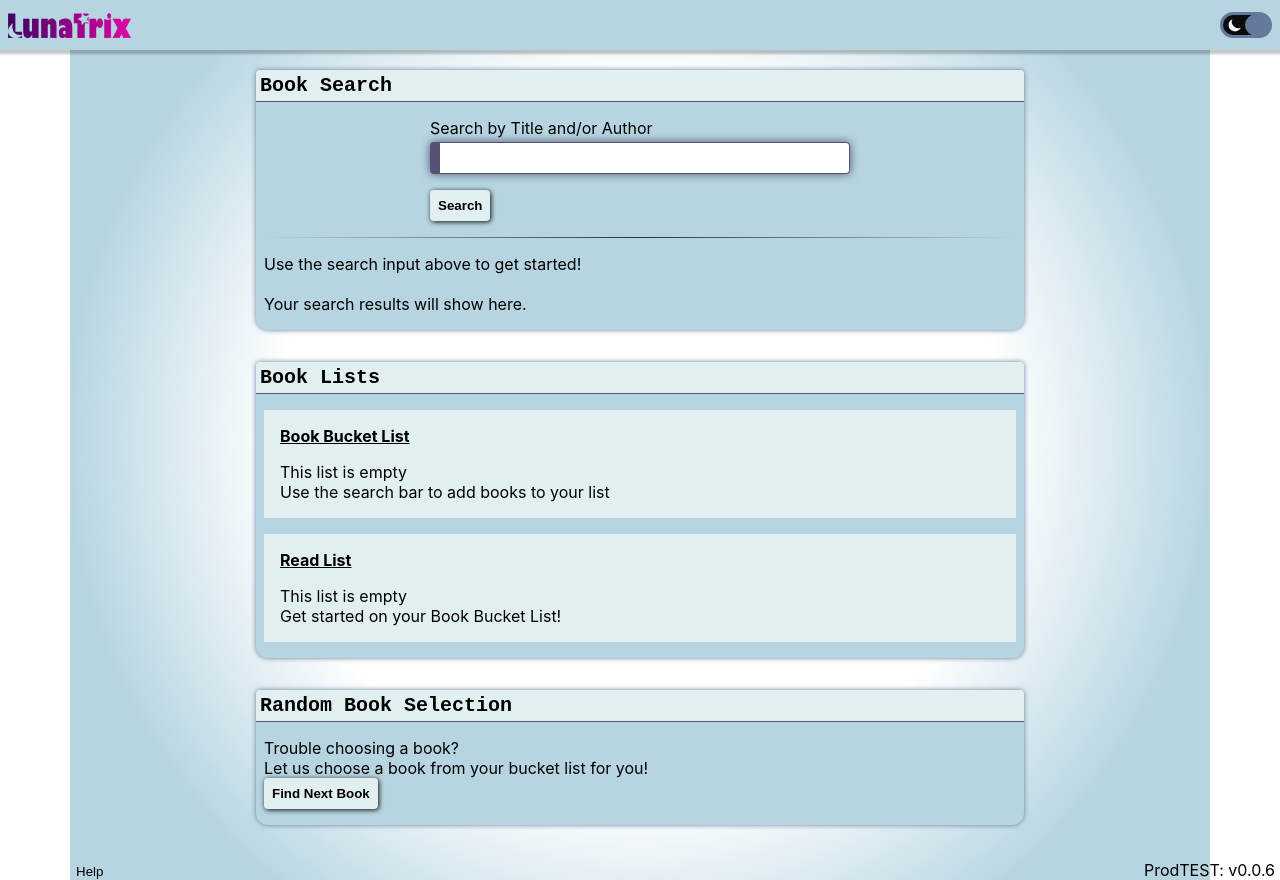
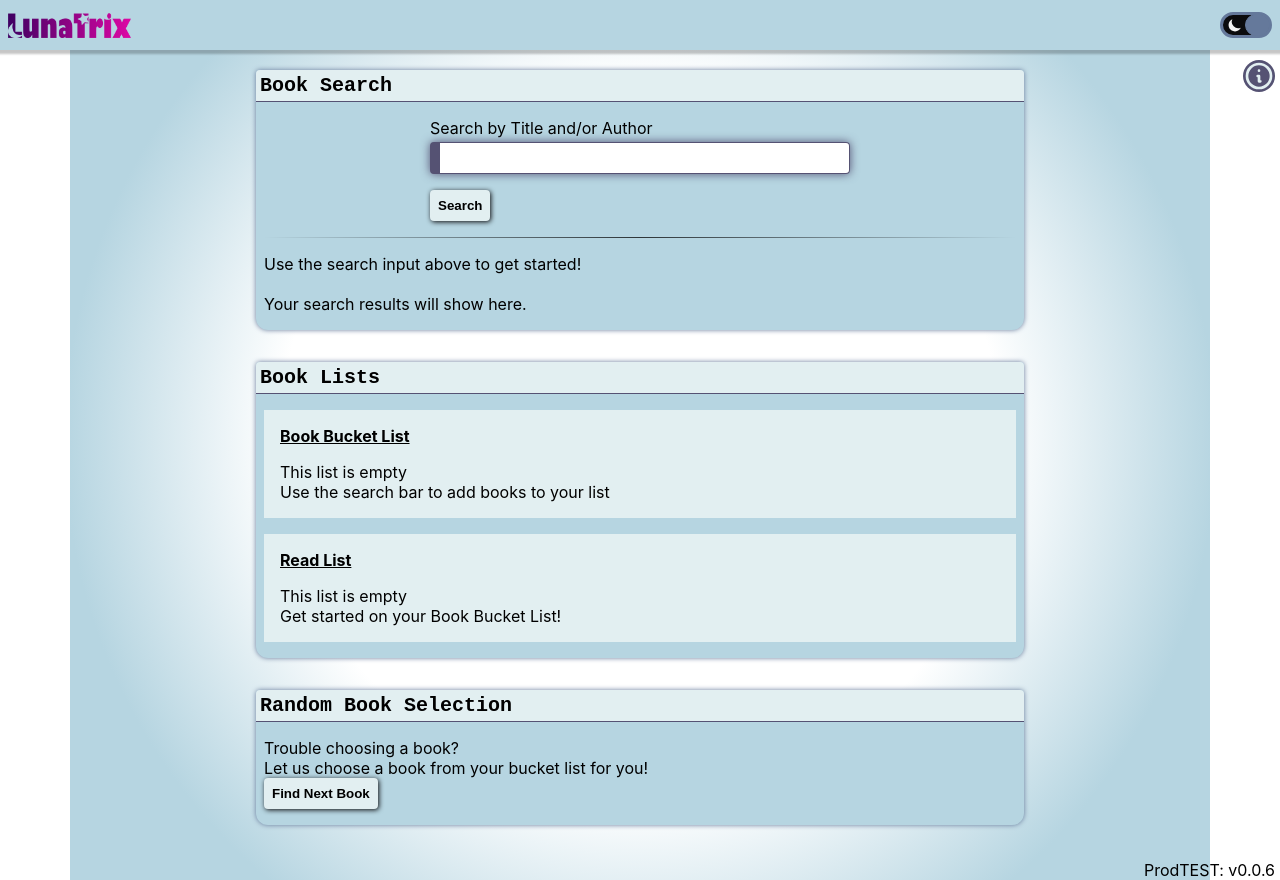
Before and after one commit to ElizabethClohosey/Book-club, a React (Create React App) app: page / in a window 1280 px wide. Built offline with nearby package versions, Linux system fonts and the light colour scheme.

Commit message:
added instructions to modal.  Updated some style.  Cleanup commented out style

```diff
--- a/src/assets/style/common.css
+++ b/src/assets/style/common.css
@@ -4,8 +4,6 @@
 .list-wrapper {
   background: var(--light);
   padding: 1rem;
-  /* position: absolute;
-  width: 80%; */
 }
 
 .app-dark .list-wrapper {
@@ -58,24 +56,15 @@
 .book-card-wrapper {
   background: white;
   margin-right: 0.5rem;
-  /* width: 6rem;
-  min-width: 6rem; */
   width: 8rem;
   min-width: 8rem;
-  /* border: 1px solid rgb(210, 210, 210); */
   box-shadow: 0 0 5px var(--purblue);
 }
 
 .app-dark .book-card-wrapper {
   background: var(--darkMode-bg);
-  /* border: 1px solid var(--blue-gray); */
   box-shadow: 0 0 5px var(--purblue);
 }
-
-/* .book-card-header {
-  width: 100%;
-  text-align: center;
-} */
 
 .book-card-content {
   background: white;
@@ -85,18 +74,14 @@
 
 .app-dark .book-card-content {
   background: var(--darkMode-bg);
-  /* border-bottom: 1px solid var(--blue-gray); */
 }
 
 .book-card img {
   min-height: 125px;
   height: 135px;
-  /* width: 6rem;
-  max-width: 6rem; */
   width: 8rem;
   max-width: 8rem;
   margin: auto;
-  /* width: 100%; */
 }
 
 .book-card p {
@@ -129,6 +114,7 @@
   width: 90%;
   max-width: 540px;
   margin: auto;
+  border-radius: 0.25rem;
 }
 
 .user-message svg {
@@ -155,13 +141,9 @@
   position: fixed;
   top: 0;
   left: 0;
-  background: rgba(0, 0, 0, 0.8);
   background: white;
   z-index: 98;
-  padding-top: 60px;
-  /* position: relative; */
   overflow-y: scroll;
-  /* z-index: 999; */
 }
 
 .app-dark .modal-wrapper {
@@ -178,15 +160,11 @@
   flex-direction: column;
   align-items: center;
   overflow-y: auto;
-  /* position: relative; */
   padding: 1rem;
 }
 
 .modal .close-btn {
   align-self: flex-end;
-  /* position: absolute;
-top: 0;
-right: 0; */
 }
 
 .modal-header {
@@ -221,7 +199,6 @@ button {
 
 .theme {
   display: flex;
-  /* align-items: center; */
   justify-content: space-around;
   max-width: 50px;
 }
@@ -285,8 +262,6 @@ button {
 
 .app-dark .btn {
   background: var(--blue-gray);
-  /* color: white; */
-  /* text-shadow: 0px 0px 5px var(--black); */
 }
 
 .btn.responsive {
@@ -302,7 +277,6 @@ button {
   color: var(--purblue);
   font-size: 1.25rem;
   margin-top: 0.5rem;
-  /* padding: .5rem 0; */
 }
 
 .app-dark .btn-bar svg {
@@ -311,6 +285,23 @@ button {
 
 .btn-bar svg.delete-book {
   color: var(--err);
+}
+
+.information-btn {
+  position: fixed;
+  top: 60px;
+  right: 5px;
+  background: var(--purblue);
+  border-radius: 100%;
+  display: flex;
+  align-items: center;
+  padding: 0;
+  cursor: pointer;
+}
+
+.information-btn svg {
+  font-size: 2rem;
+  color: var(--light);
 }
 
 @media screen and (min-width: 768px) {
--- a/src/components/common/help.jsx
+++ b/src/components/common/help.jsx
@@ -1,13 +1,13 @@
 import React from "react";
 import { BsBucketFill } from "react-icons/bs";
 import { FaBook } from "react-icons/fa";
-import { GiOpenBook, GiWhiteBook } from "react-icons/gi";
+import { GiOpenBook } from "react-icons/gi";
 
 const Help = () => {
   return (
     <div
-      style={{ position: "absolute", bottom: "20px", background: 'white', minWidth: '400px', padding: '1rem' }}
-      className="list-instructions"
+      // style={{ position: "absolute", bottom: "20px", background: 'white', minWidth: '400px', padding: '1rem' }}
+      // className="list-instructions"
     >
       <p>
         <span>
--- a/src/components/common/modal.jsx
+++ b/src/components/common/modal.jsx
@@ -6,7 +6,9 @@ const Modal = ({ body, modalHeader, modalFooter, handleModalClose }) => {
           Close
         </button>
         <div className="modal-content">
-          <div className="modal-header">{modalHeader}</div>
+          <div className="modal-header">
+            <h1>{modalHeader}</h1>
+          </div>
           <div className="modal-body">{body}</div>
           <div className="modal-footer">{modalFooter}</div>
         </div>
--- a/src/components/single-page-app.jsx
+++ b/src/components/single-page-app.jsx
@@ -6,10 +6,10 @@ import RandomBook from "./random-book";
 import UserMessage from "./common/user-message";
 import Modal from "./common/modal";
 import Help from "../components/common/help";
+import { HiOutlineInformationCircle } from "react-icons/hi";
 
 const SinglePageApp = () => {
   const [searchResults, setSearchResults] = useState({});
-  const [showHelp, setShowHelp] = useState(false);
 
   const handleSearchResults = (data) => {
     setSearchResults(data);
@@ -83,20 +83,22 @@ const SinglePageApp = () => {
   const [expandedBook, setExpandedBook] = useState({});
   const handleBookClick = (volume) => {
     setExpandedBook(volume);
-    setShowModal(true);
+    setShowBookModal(true);
   };
 
-  const [showModal, setShowModal] = useState(false);
+  const [showBookModal, setShowBookModal] = useState(false);
   const handleModalClose = () => {
-    setShowModal(false);
+    setShowBookModal(false);
+    setShowHelpModal(false);
   };
 
   const openModalOnEnter = (volume, e) => {
     if (e.key === "Enter") {
       setExpandedBook(volume);
-      setShowModal(true);
+      setShowBookModal(true);
     }
   };
+  const [showHelpModal, setShowHelpModal] = useState(false);
 
   const removeFromBucketList = (index) => {
     dispatchBucketList({ type: "DELETE_FROM_BUCKET_LIST", index });
@@ -104,14 +106,14 @@ const SinglePageApp = () => {
 
   useEffect(() => {
     const body = document.querySelector("body");
-    if (showModal) {
+    if (showBookModal || showHelpModal) {
       // Disable scroll
       body.style.overflow = "hidden";
     } else {
       // Enable scroll
       body.style.overflow = "auto";
     }
-  }, [showModal]);
+  }, [showBookModal, showHelpModal]);
 
   return (
     <main>
@@ -122,7 +124,6 @@ const SinglePageApp = () => {
           handleSearchResults={handleSearchResults}
           searchResults={searchResults}
           handleBookClick={handleBookClick}
-          // handleModalClose={handleModalClose}
           openModalOnEnter={openModalOnEnter}
           handleUserMessage={handleUserMessage}
         />
@@ -133,7 +134,6 @@ const SinglePageApp = () => {
         <BucketList
           bucketListBooks={bucketListBooks}
           handleBookClick={handleBookClick}
-          // handleModalClose={handleModalClose}
           openModalOnEnter={openModalOnEnter}
           removeFromBucketList={removeFromBucketList}
           addToReadList={addToReadList}
@@ -142,7 +142,6 @@ const SinglePageApp = () => {
 
         <ReadList
           readList={readList}
-          // handleModalClose={handleModalClose}
           openModalOnEnter={openModalOnEnter}
           handleBookClick={handleBookClick}
         />
@@ -153,7 +152,6 @@ const SinglePageApp = () => {
         <RandomBook
           bucketListBooks={bucketListBooks}
           handleUserMessage={handleUserMessage}
-          // handleModalClose={handleModalClose}
           openModalOnEnter={openModalOnEnter}
           handleBookClick={handleBookClick}
         />
@@ -168,13 +166,15 @@ const SinglePageApp = () => {
         />
       )}
       <button
-        style={{ position: "absolute", bottom: "0" }}
-        onClick={() => setShowHelp(!showHelp)}
+        className="information-btn"
+        onClick={() => setShowHelpModal(!showHelpModal)}
       >
-        Help
+        <HiOutlineInformationCircle />
       </button>
-      {showHelp && <Help />}
-      {showModal && (
+      {showHelpModal && (
+        <Modal modalHeader="Help" body={<Help />} handleModalClose={handleModalClose} />
+      )}
+      {showBookModal && (
         <Modal
           modalHeader={
             <>
```
